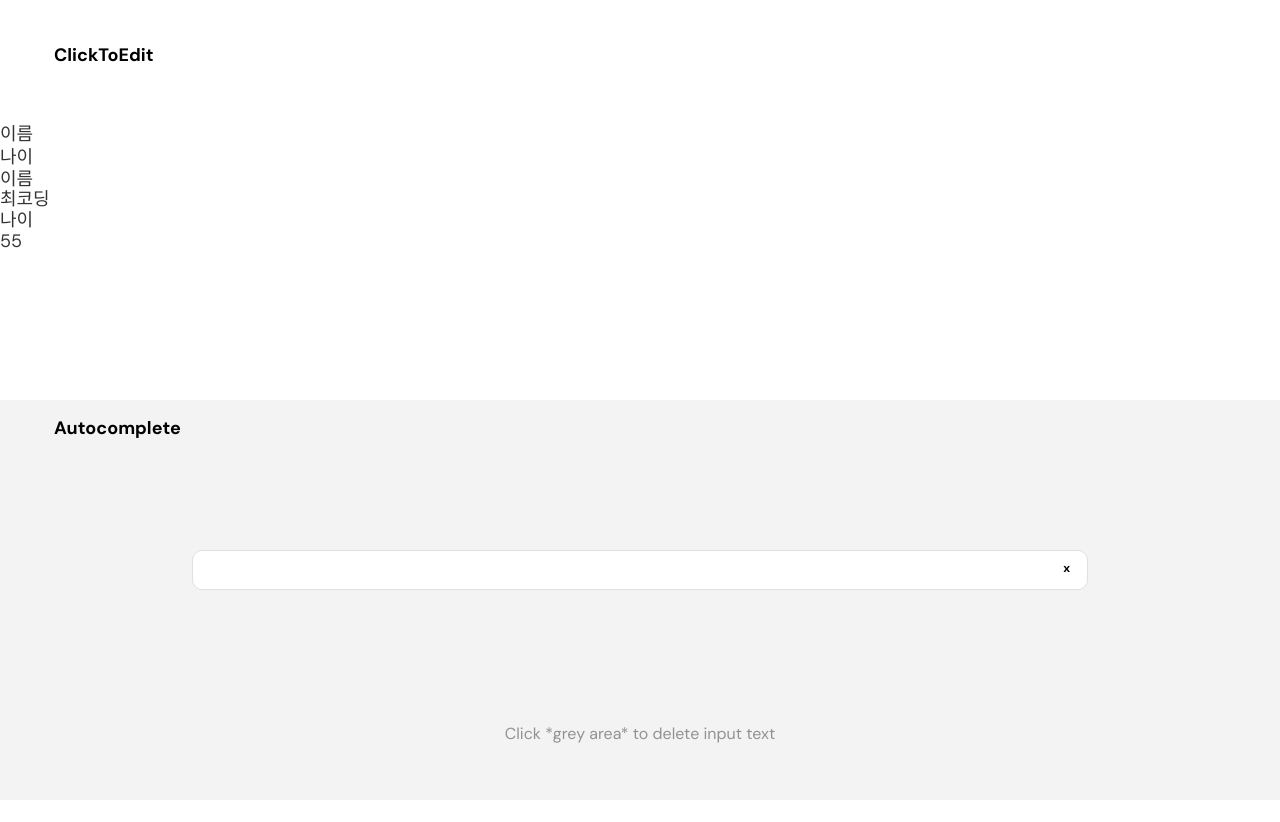
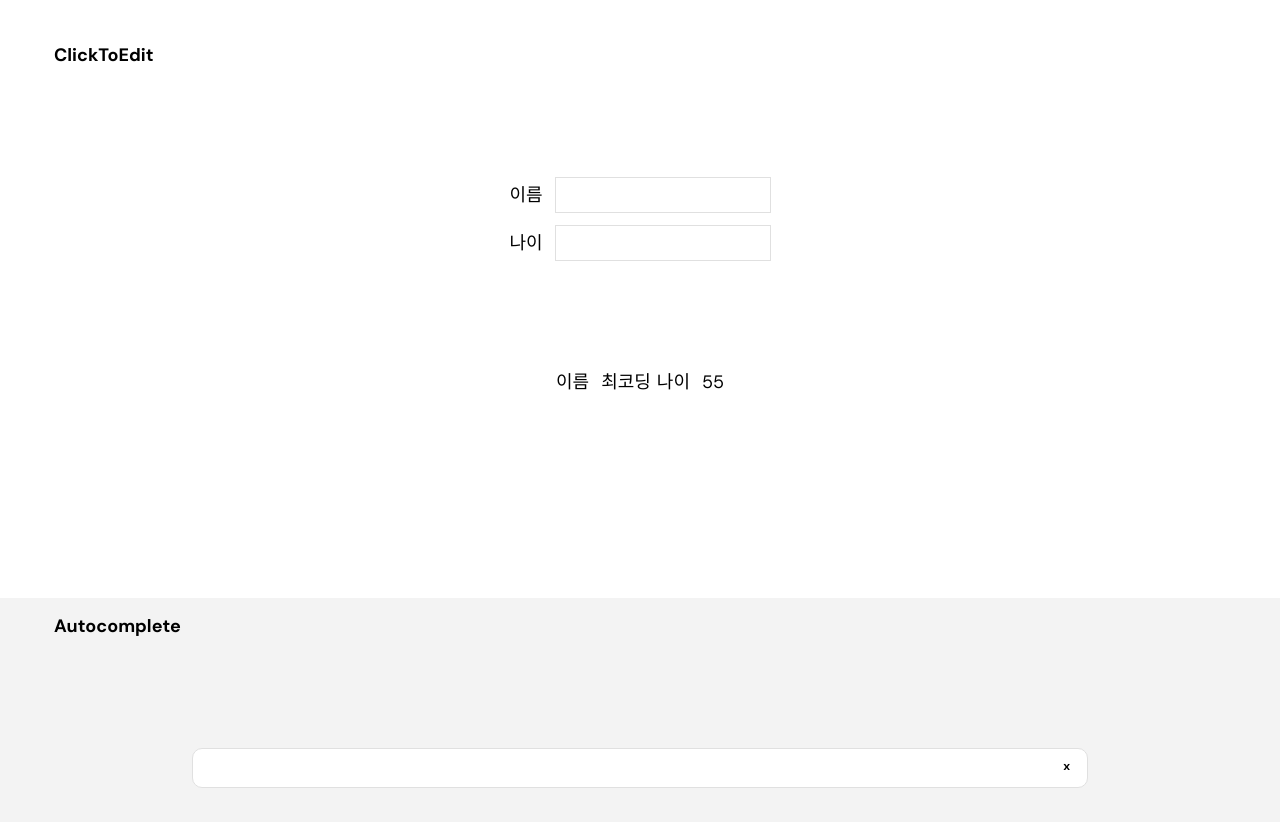
Before and after one commit to joyjs/wanted_pre_onboarding, a React (Create React App) app: page / in a window 1280 px wide. Shown: the part 2040-2862 px from the top of the page. Before the commit the page ends 2840 px from the top, so only its background shows below. Built offline with nearby package versions, Linux system fonts and the light colour scheme.

Commit message:
💄 Styled ClickToEdit component

```diff
--- /dev/null
+++ b/src/styles/components/_clicktoedit.scss
@@ -0,0 +1,87 @@
+.clicktoedit {
+  $input-height: 36px;
+
+  &-wrapper {
+    @include column-flex;
+    @include text-style(base, $black);
+    position: relative;
+    margin: $component-title-spacing 0;
+    width: 100vw;
+    height: auto;
+  }
+
+  &-form {
+    @include column-flex;
+    margin-bottom: $component-spacing;
+
+    .input-name,
+    .input-age {
+      @include flex;
+    }
+
+    .input-name {
+      margin-bottom: 12px;
+      .name-label {
+        margin-right: 12px;
+      }
+      .name-input {
+        height: $input-height;
+        border: 1px solid $grey;
+
+        &:focus {
+          border-color: $purple;
+          border-radius: 2px;
+        }
+      }
+    }
+
+    .input-age {
+      .age-label {
+        margin-right: 12px;
+      }
+
+      .age-input {
+        height: $input-height;
+        border: 1px solid $grey;
+
+        &:focus {
+          border-color: $purple;
+          border-radius: 2px;
+        }
+      }
+    }
+  }
+
+  &-results {
+    @include flex;
+    flex-wrap: wrap;
+    max-width: 70vw;
+
+    .result-name,
+    .result-age {
+      @include flex(start);
+      flex-wrap: wrap;
+      gap: 6px;
+    }
+
+    .result-name {
+      margin-right: 6px;
+
+      .name-title {
+        margin-right: 6px;
+      }
+
+      .name-binded {
+        max-width: 70vw;
+        overflow-wrap: break-word;
+        hyphens: manual;
+      }
+    }
+
+    .result-age {
+      .age-title {
+        margin-right: 6px;
+      }
+    }
+  }
+}
--- a/src/styles/main.scss
+++ b/src/styles/main.scss
@@ -17,5 +17,6 @@
 @import './components/tabs';
 @import './components/tags';
 @import './components/autocomplete';
+@import './components/clicktoedit';
 
 @import './layout/app';
```
